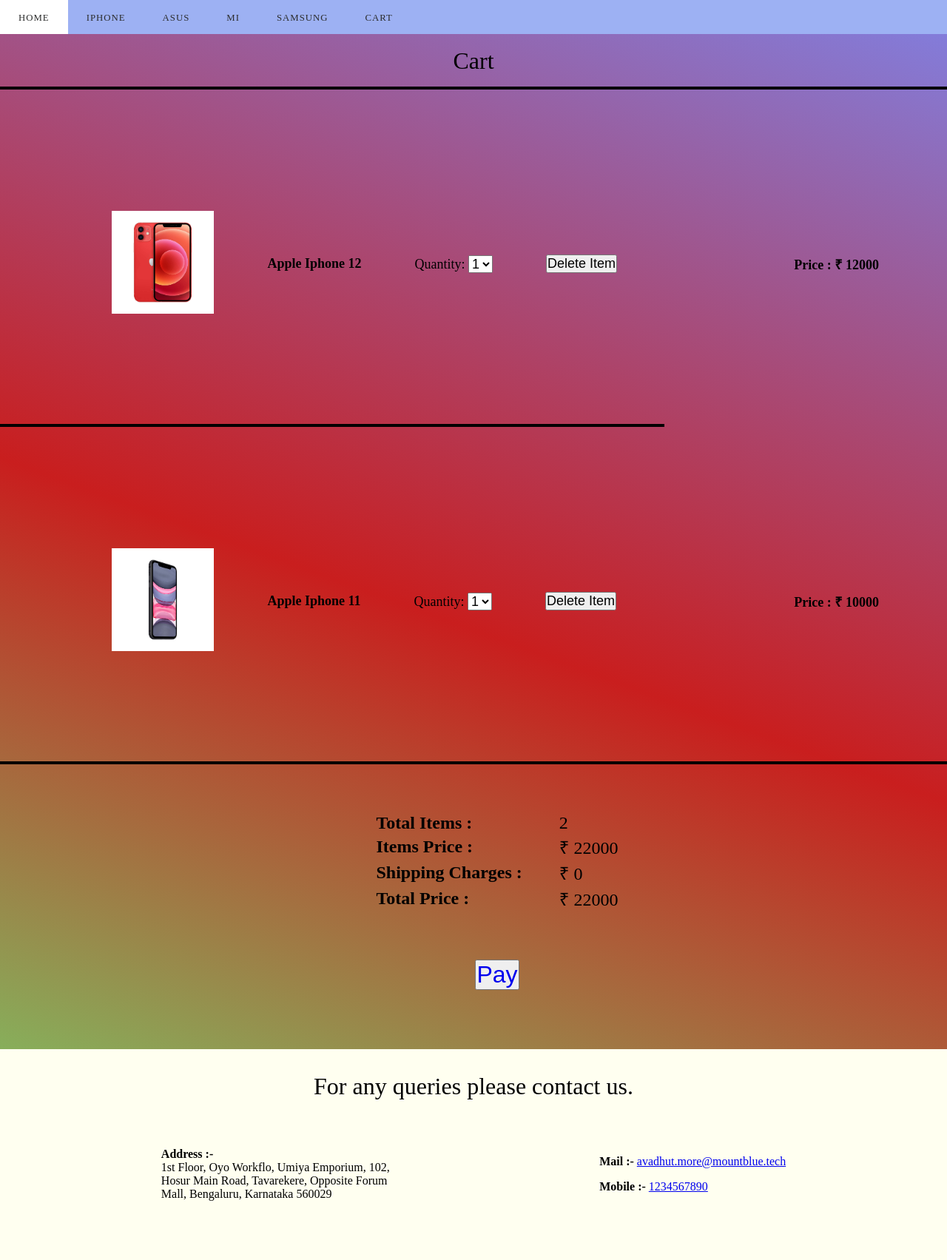
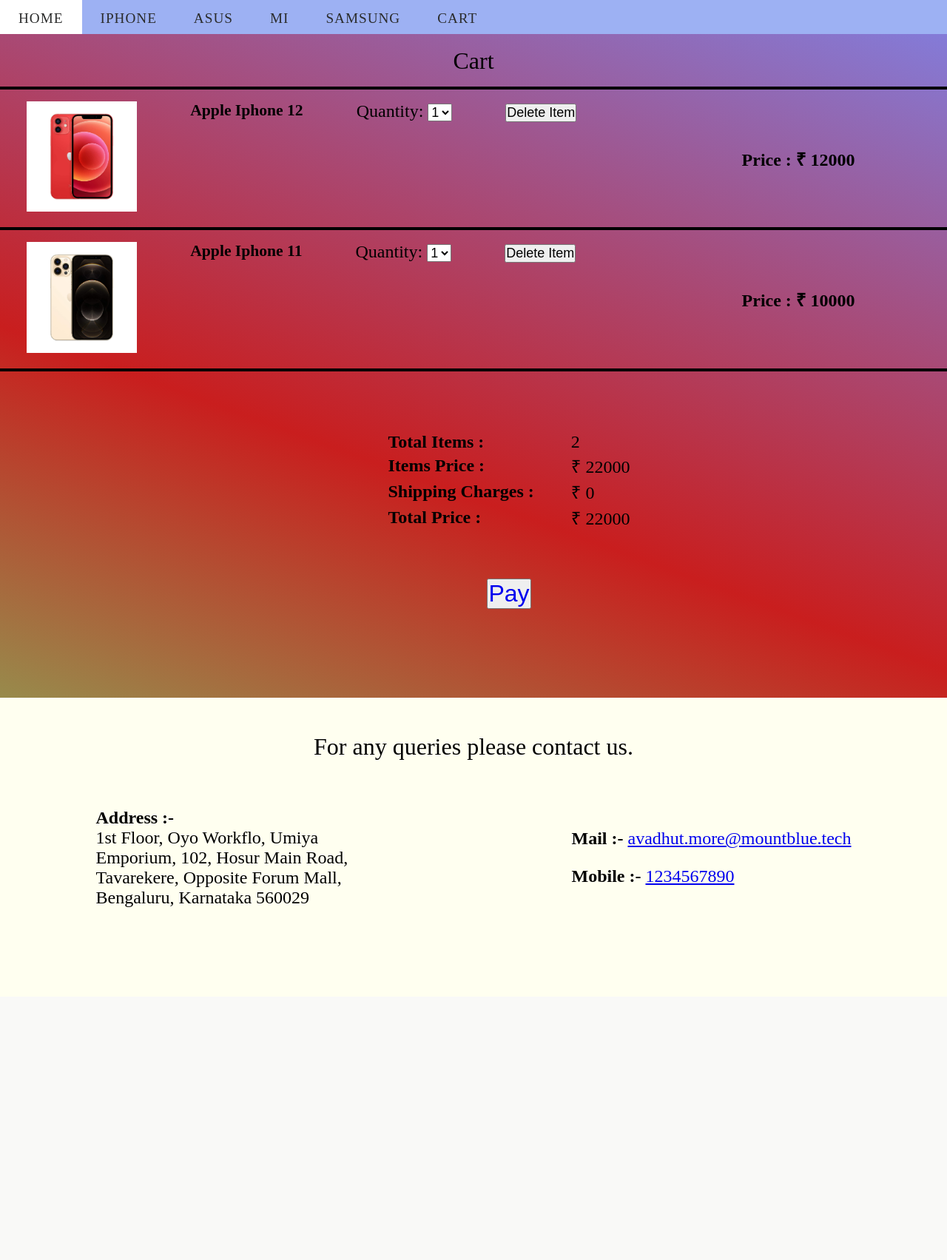
Before and after one commit to Avadhut-R-M/e-commerce, a PHP site: page /cart.html in a window 1280 px wide; the page is wider, and only the part inside the window is pictured. Shown: that part at 74% size. After the commit the page ends 1226 px from the top of that part, so only its background shows below. Run offline with PHP 8.4, Linux system fonts and the light colour scheme; some libraries are stand-ins or nearby versions.

Commit message:
changed css

```diff
--- a/cart.css
+++ b/cart.css
@@ -29,7 +29,7 @@ nav ul li a{
 	margin: 3px;
 	padding: 0px 22px;
 	display: flex;
-	font-size: 0.8rem;
+	font-size: larger;
 	text-transform: uppercase;
 	font-weight: 500;
 	color:#2b2c2c;
@@ -44,31 +44,42 @@ nav ul li a{
 	justify-content: center;
 	font-size: xx-large;
 }
+td,.delete{
+	font-size: x-large;
+}
 .item{
 	display: flex;
 	font-size: large;
 	flex-direction: row;
-	padding-top: 2em;
-	padding-left: 2em;
-    height: 50vh;
+	/* padding-top: 2em; */
+	/* padding-left: 2em; */
+    /* height: 50vh; */
 }
 .item ul{
     display: flex;
     list-style: none;
     column-gap: 4em;
-	padding-top: 2%;
-	padding-bottom: 2%;
-    align-items: center;
+	/* padding-top: 2%; */
+	/* padding-bottom: 2%; */
+    align-items: initial;
 }
-.item-img img{
+.item-name{
+	font-size: larger;
+}
+.item-img {
     width: 100%;
     /* height: 90vh; */
      height: 100%;
+}
+.item-img img{
+	width: 100%;
+	height: 100%;
 }
 hr{
 	border-color: black;
 	color: black;
 	height: 2px;
+	margin-bottom: 1em;
 }
 .total{
 	display: flex;
@@ -112,7 +123,8 @@ hr{
 }
 .hr{
 	border-style: groove;
-	width: 70%;
+	/* width: 70%; */
+	margin-bottom: 1em;
 }
 .line{
 	width: 100%;
@@ -138,8 +150,9 @@ hr{
 .item{
 	display: flex;
 	align-items: center;
-	justify-content: flex-end;
-	width: 90%;
+	padding-left: 2em;
+	/* justify-content: flex-end; */
+	/* width: 90%; */
 	/* column-gap: 20em; */
 }
 .item ul{
@@ -168,6 +181,9 @@ hr{
 	display: flex;
 	flex-direction: row;
 }
+.quentity,.delete,.price,.total{
+	font-size: x-large;
+}
 .quentity select{
 	font-size: large;
     height: 20%;
@@ -178,6 +194,7 @@ hr{
 
 }
 footer{
+	font-size: x-large;
 	display: flex;
 	flex-direction: column;
 	background-color: ivory;
--- a/cart.html
+++ b/cart.html
@@ -80,7 +80,7 @@
             <ul>
                 <li class="img">
                     <div class="item-img">
-                        <a target="_blank" href="item_desc.html"><img src="static/images/iphone_11.jpg" alt=""></a>
+                        <a target="_blank" href="item_desc.html"><img src="static/images/iphone_12_pro_max.jpg" alt=""></a>
                     </div>
                 </li>
                 <li>
--- a/checkout.html
+++ b/checkout.html
@@ -5,7 +5,7 @@
     <link rel="stylesheet" href="checkout.css">
     <script src="https://kit.fontawesome.com/f12e4b01cc.js" crossorigin="anonymous"></script>
     <meta name="viewport" content="width=device-width, initial-scale=1.0">
-    <title>Document</title>
+    <title>Check out</title>
 </head>
 <body>
     <section id="first-part">
```
Also changed, not shown: checkout.css (+7 -2 lines), home_page.css (+10 -6 lines), item_desc.css (+13 -1 lines), item_listing.css (+8 -3 lines), README.md.
